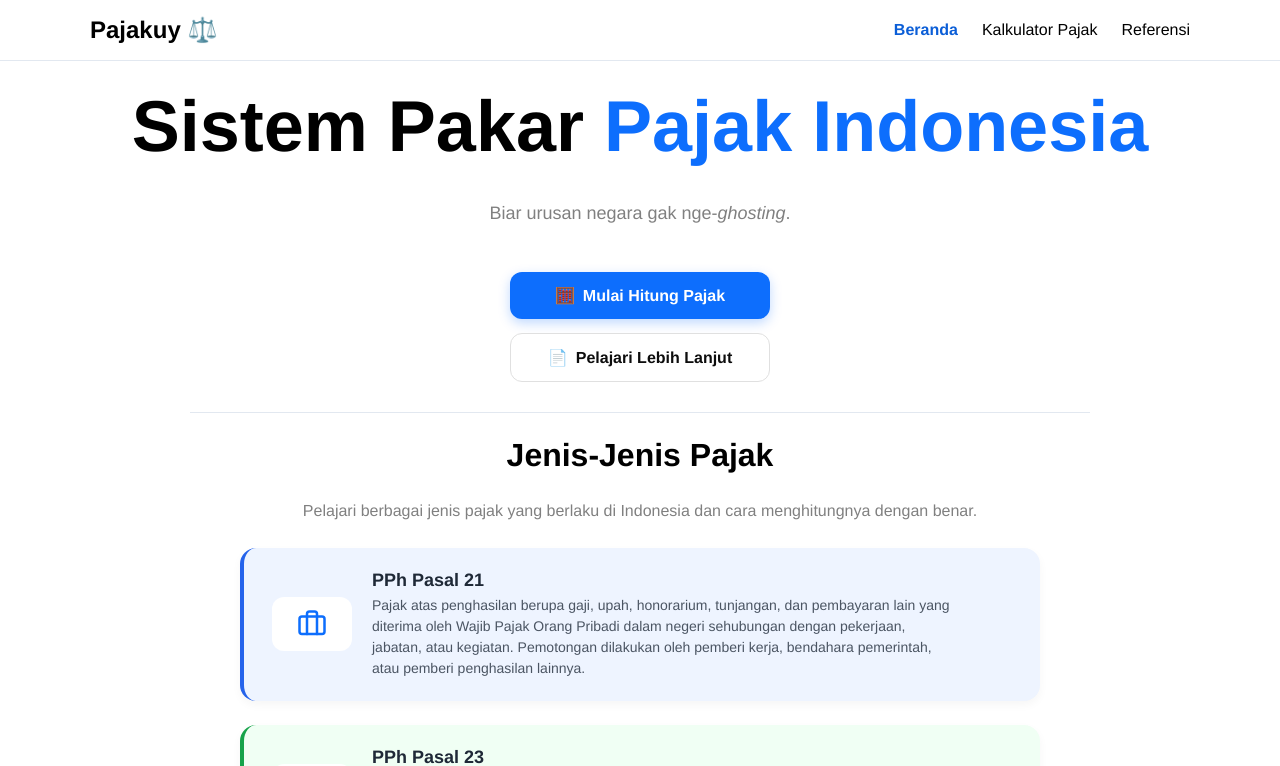
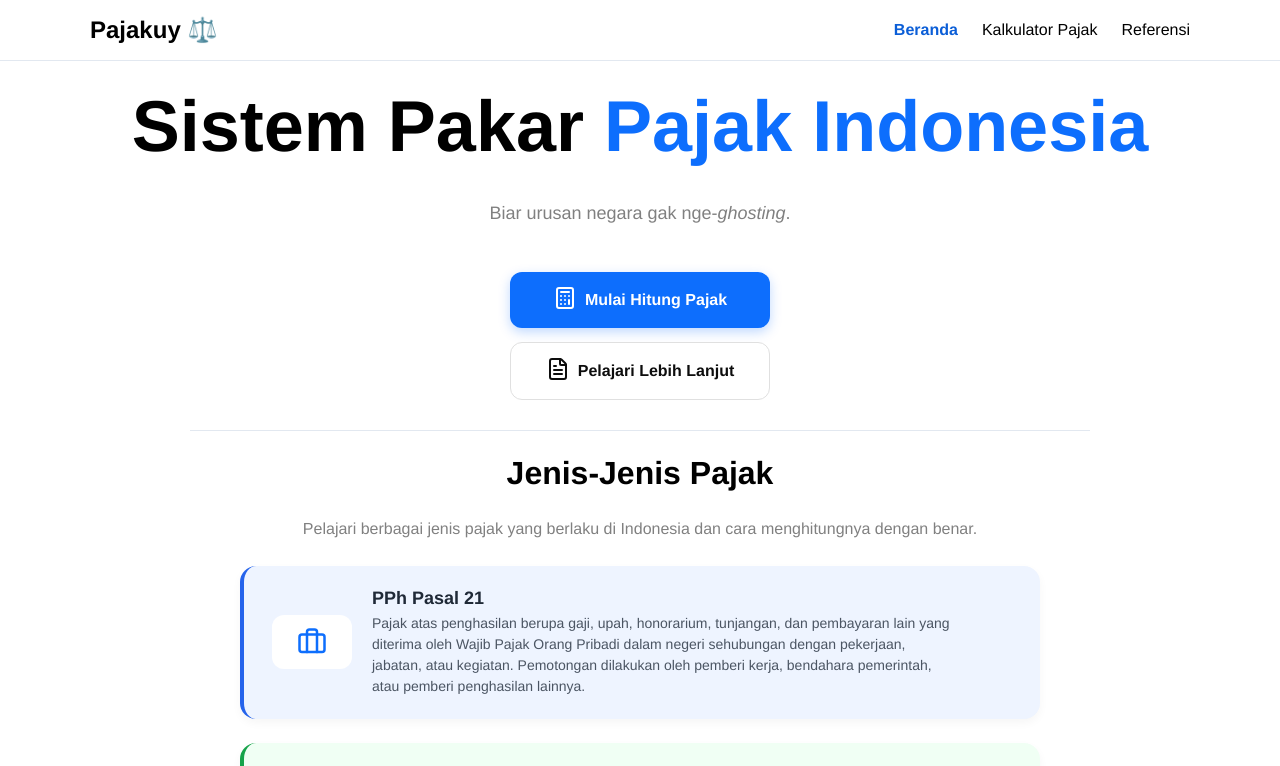
Before and after one commit to oceanite/tax-expert-system, a React app in the folder frontend/: page / in a window 1280 px wide. Shown: the top 766 px of the page. Built offline with nearby package versions, Linux system fonts and the light colour scheme; the HTML template or start-up script is replaced by a standard one.

Commit message:
ui beranda dikit

```diff
--- a/frontend/src/pages/beranda.jsx
+++ b/frontend/src/pages/beranda.jsx
@@ -1,6 +1,6 @@
 import { Link } from "react-router-dom";
 import "../index.css";
-import { Award, Briefcase, Building, Globe, Percent, ShoppingCart } from "lucide-react";
+import { Award, Briefcase, Building, Calculator, FileText, Globe, Percent, ShoppingCart } from "lucide-react";
 
 const Beranda = () => {
   return (
@@ -15,12 +15,12 @@ const Beranda = () => {
         </p>
         <div className="hero-buttons">
           <Link to="/hitung" className="btn-primary-hero">
-            <span className="icon">🧮</span>
+        <div className="icon"><Calculator /></div>
             Mulai Hitung Pajak
           </Link>
 
           <Link to="/referensi" className="btn-outline-hero">
-            <span className="icon">📄</span>
+        <div className="icon"><FileText /></div>
             Pelajari Lebih Lanjut
           </Link>
         </div>
```
